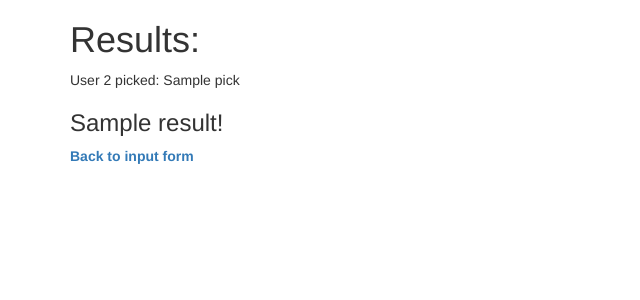
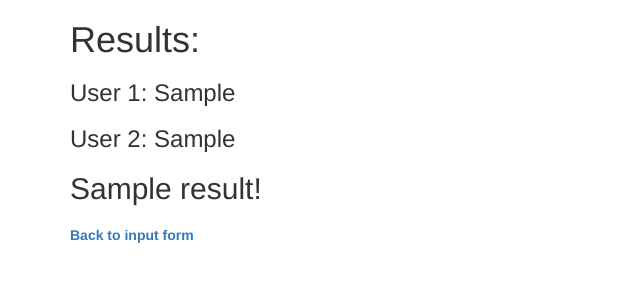
Before and after one commit to jeff1236/Rock_Paper_Scissors, a PHP site: template views/results.html.twig in a window 1280 px wide. Shown: the top 300 px of the page, without its empty margins (0-640 px from the left). Run offline with PHP 8.4, Linux system fonts and the light colour scheme; the template is opened without the code that fills it: most values are stand-ins (such as "Sample title", 1, 10 or a date in 2020); some libraries are stand-ins or nearby versions.

Commit message:
add user1 pick/output

```diff
--- a/src/RockPaperScissors.php
+++ b/src/RockPaperScissors.php
@@ -5,6 +5,7 @@
         {
 
             $output = array();
+            array_push($output, $user);
 
             if( $system == "computer_pick") {
 
@@ -29,7 +30,7 @@
             array_push($output, $system_pick);
 
             if( ($user == $system_pick) ) {
-                array_push($output,"Same thing picked!");
+                array_push($output,"No Winner! Same thing picked!");
             }
 
 
--- a/views/results.html.twig
+++ b/views/results.html.twig
@@ -8,11 +8,12 @@
             <div class='row'>
                 <div class='col-md-6'>
                     <h1> Results: </h1>
-                    <p> User 2 picked: {{ pick }} </p>
-                    <h3> {{ result }}!</h3>
+                    <h3> User 1: {{ user1 }} </h3>
+                    <h3> User 2: {{ user2 }} </h3>
+                    <h2> {{ result }}!</h2>
                 </div>
             </div>  <!-- End of row -->
-            <p>
+            <p></p>
             <strong><a href='/'>Back to input form</a></strong>
         </div>  <!-- End of container -->
     </body>
```
Also changed, not shown: app/app.php (+4 -3 lines), web/images/paper.jpeg (added), web/images/rock.jpg (added), web/images/scissors.jpeg (added), web/images/tie.jpeg (added).
